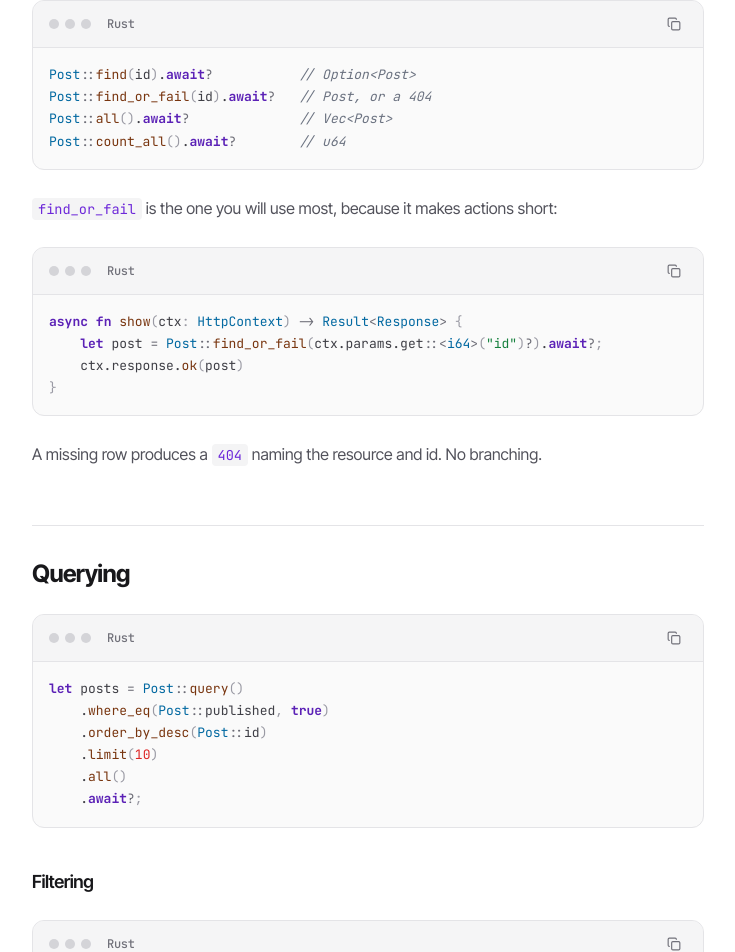
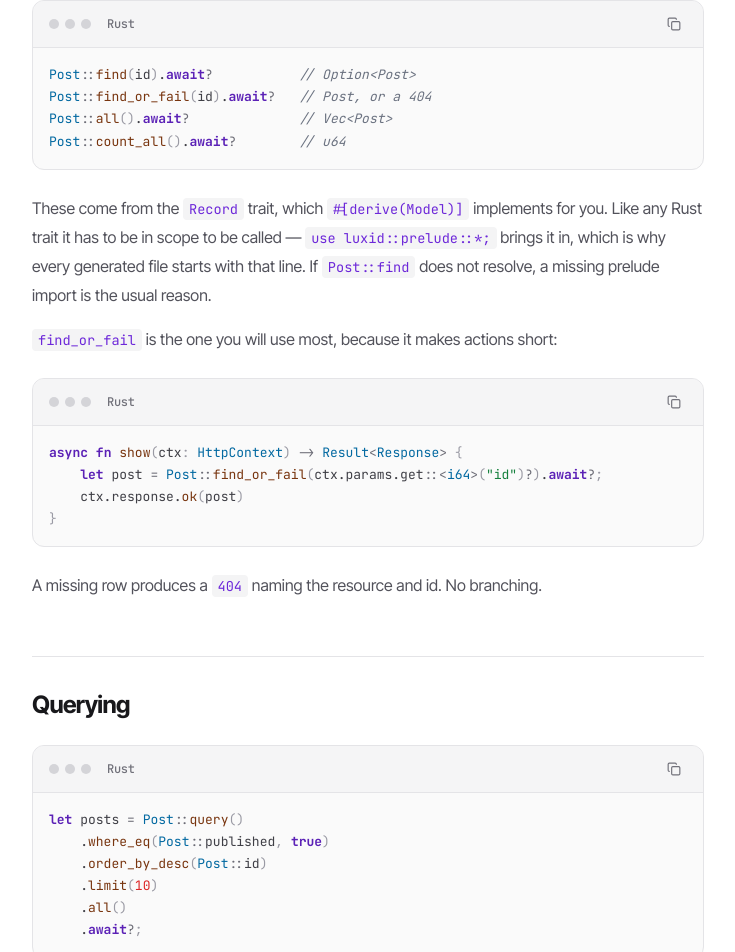
Before and after one commit to luxid-dev/web, a React (Vite) app: page /docs/models in a window 1280 px wide. Shown: the part 1993-2945 px from the top of the page, without its empty margins (288-1023 px from the left). Built offline with nearby package versions, Linux system fonts and the light colour scheme.

Commit message:
docs: explain that the Record trait must be in scope
Trait methods need importing; the prelude is why generated files work.

```diff
--- a/src/docs/content/ModelsContent.tsx
+++ b/src/docs/content/ModelsContent.tsx
@@ -73,6 +73,8 @@ Post::find_or_fail(id).await?   // Post, or a 404
 Post::all().await?              // Vec<Post>
 Post::count_all().await?        // u64`}
       />
+
+      <P>These come from the <C>Record</C> trait, which <C>#[derive(Model)]</C> implements for you. Like any Rust trait it has to be in scope to be called — <C>use luxid::prelude::*;</C> brings it in, which is why every generated file starts with that line. If <C>Post::find</C> does not resolve, a missing prelude import is the usual reason.</P>
 
       <P><C>find_or_fail</C> is the one you will use most, because it makes actions short:</P>
 
```
